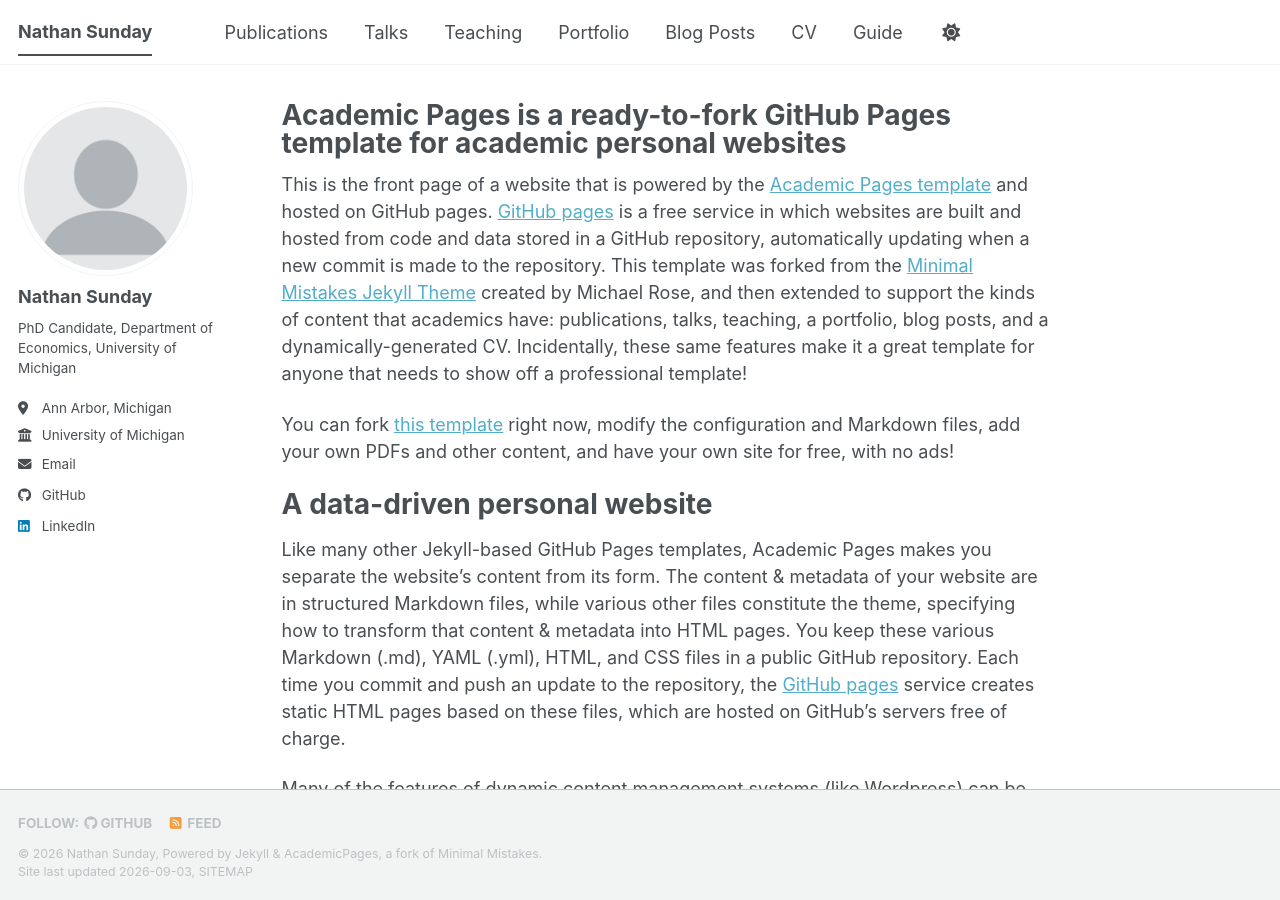
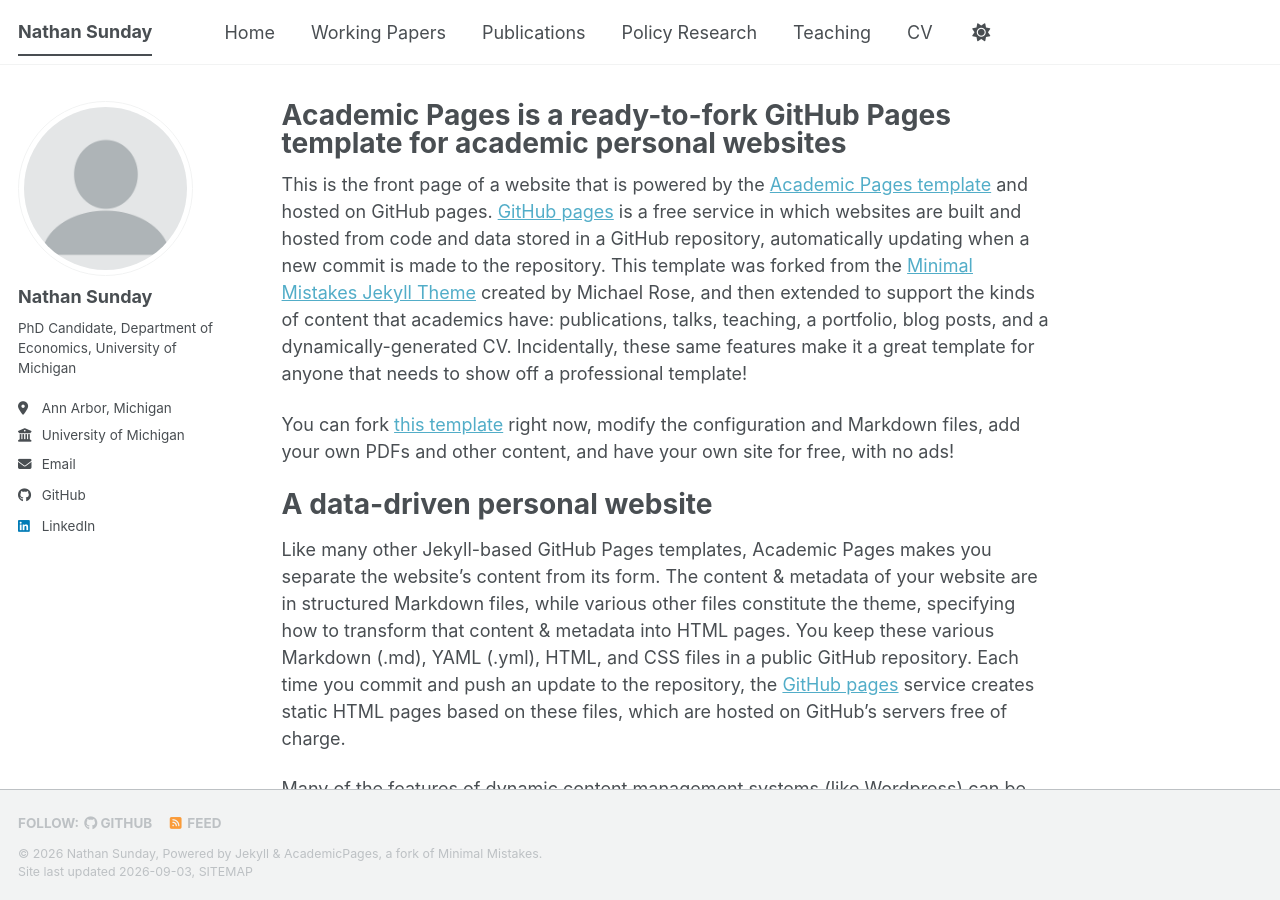
Before and after one commit to berylenonmechanistic8499/berylenonmechanistic8499.github.io, a Jekyll site: the page built from _pages/about.md, in a window 1280 px wide and 900 px high. Built offline with Jekyll 4.4.1, drawn with Linux system fonts in a browser that asks for light colours; a style sheet for code colours, icons or effects is not loaded; some of the changed lines change nothing that is shown.

Commit message:
Update navigation.yml

```diff
--- a/_data/navigation.yml
+++ b/_data/navigation.yml
@@ -1,33 +1,14 @@
-# The following is the order of the links in the header of the website.
-#
-# Changing the order here will adjust the order and you can also add additional
-# links. Removing a link prevents it from showing in the header, but does not
-# prevent it from being included in the site.
-#
-# NOTE that only one of the CV options should be selected, the first is for the
-#      Markdown formatted page while the second is generated using JSON.
-
+# main links
 main:
+  - title: "Home"
+    url: /
+  - title: "Working Papers"
+    url: /working-papers/
   - title: "Publications"
     url: /publications/
-
-  - title: "Talks"
-    url: /talks/
-
+  - title: "Policy Research"
+    url: /policy-research/
   - title: "Teaching"
     url: /teaching/
-
-  - title: "Portfolio"
-    url: /portfolio/
-
-  - title: "Blog Posts"
-    url: /year-archive/
-
   - title: "CV"
-    url: /cv/
-
-  # - title: "CV"
-  #   url: /cv-json/
-
-  - title: "Guide"
-    url: /markdown/
+    url: https://github.com/nathan-sunday/Nathan-Sunday-CV/blob/main/CV_NS_2026.pdf
```
